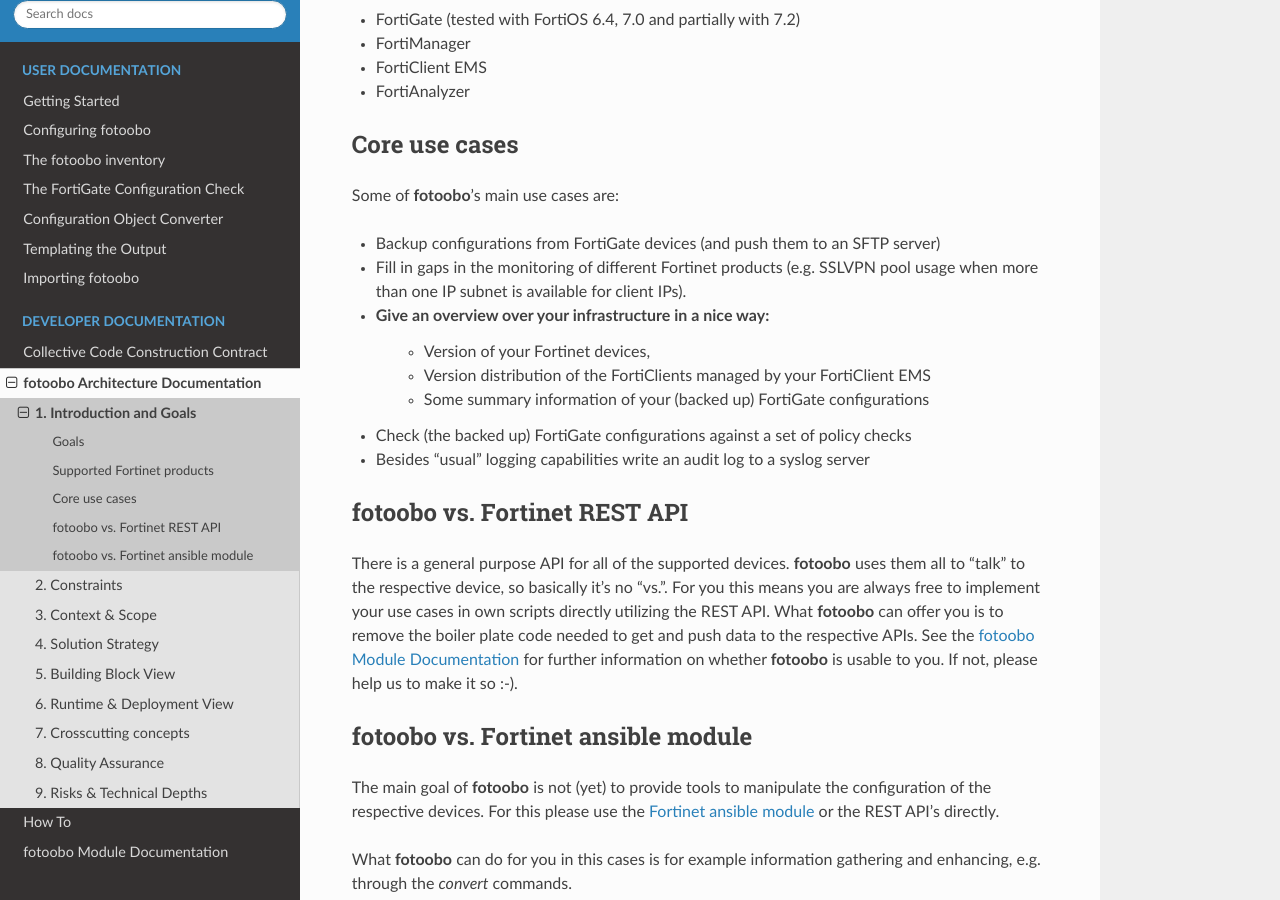
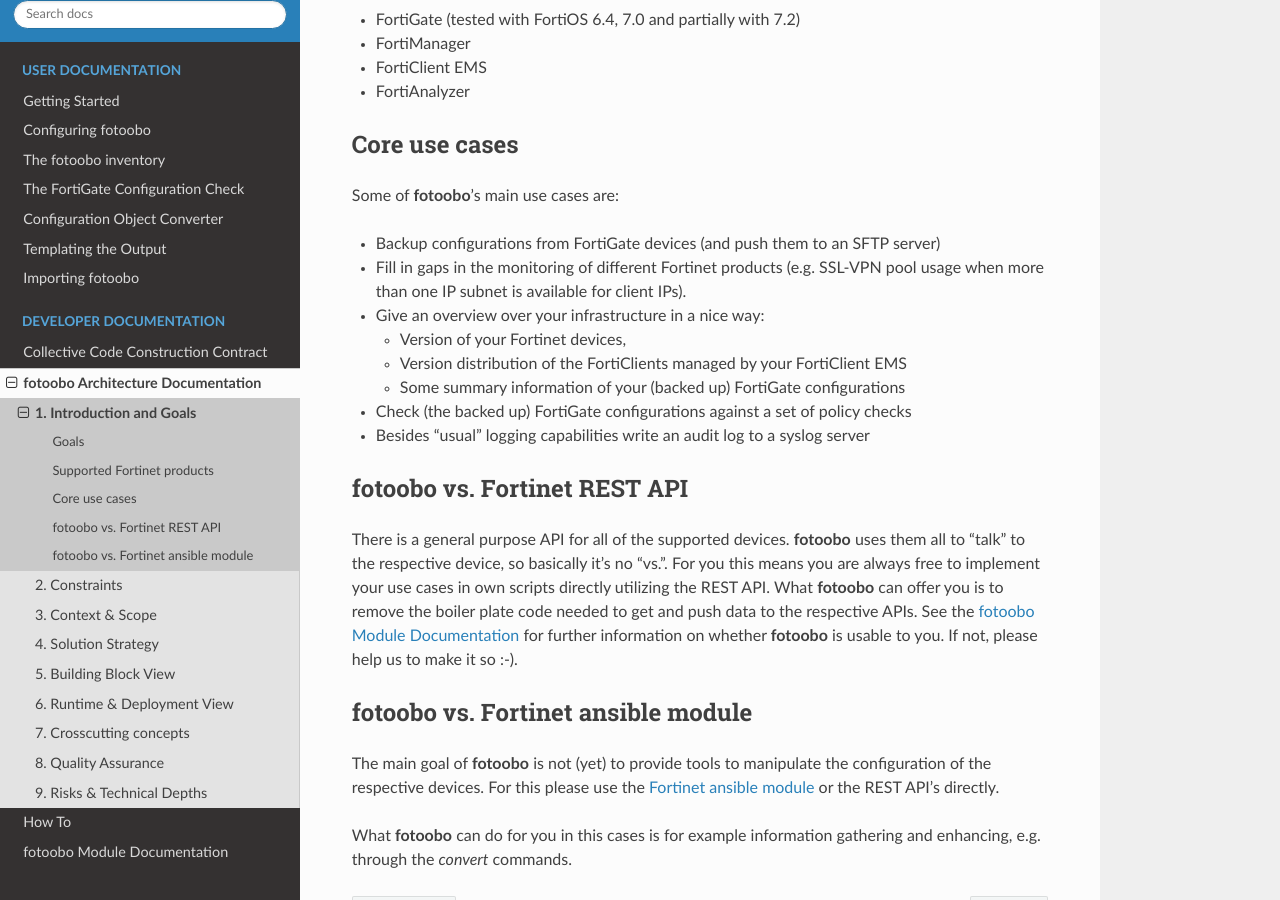
Before and after one commit to migros/fotoobo, a Sphinx documentation site: the page built from docs/source/developer/architecture/1_introduction_goals.rst, in a window 1280 px wide and 900 px high, scrolled down 744 px. Built offline with Sphinx 7.4.7 and the Read the Docs theme 2.0.0, drawn with Linux system fonts in a browser that asks for light colours.

Commit message:
📝 Even better

```diff
--- a/docs/source/developer/architecture/1_introduction_goals.rst
+++ b/docs/source/developer/architecture/1_introduction_goals.rst
@@ -44,12 +44,13 @@
 Some of **fotoobo**'s main use cases are:
 
 - Backup configurations from FortiGate devices (and push them to an SFTP server)
-- Fill in gaps in the monitoring of different Fortinet products (e.g. SSLVPN pool usage when more
+- Fill in gaps in the monitoring of different Fortinet products (e.g. SSL-VPN pool usage when more
   than one IP subnet is available for client IPs).
 - Give an overview over your infrastructure in a nice way:
-   - Version of your Fortinet devices,
-   - Version distribution of the FortiClients managed by your FortiClient EMS
-   - Some summary information of your (backed up) FortiGate configurations
+
+  - Version of your Fortinet devices,
+  - Version distribution of the FortiClients managed by your FortiClient EMS
+  - Some summary information of your (backed up) FortiGate configurations
 - Check (the backed up) FortiGate configurations against a set of policy checks
 - Besides "usual" logging capabilities write an audit log to a syslog server
 
```
